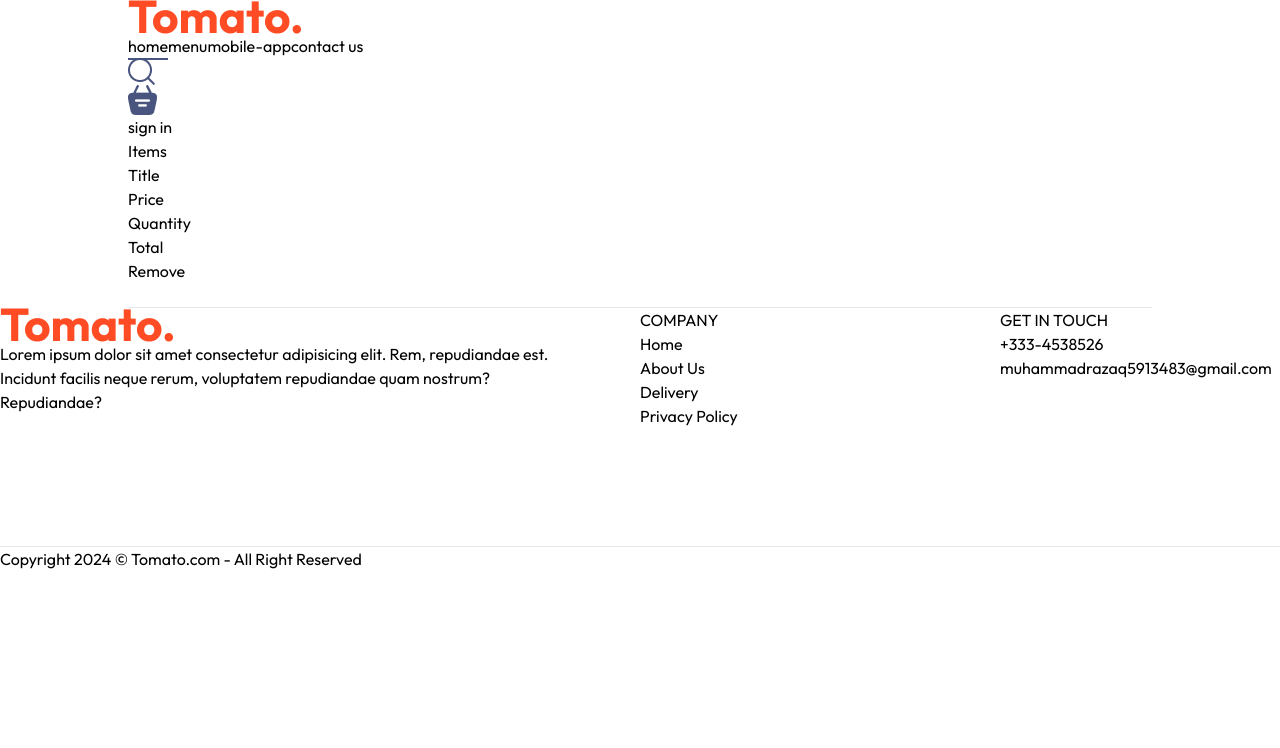
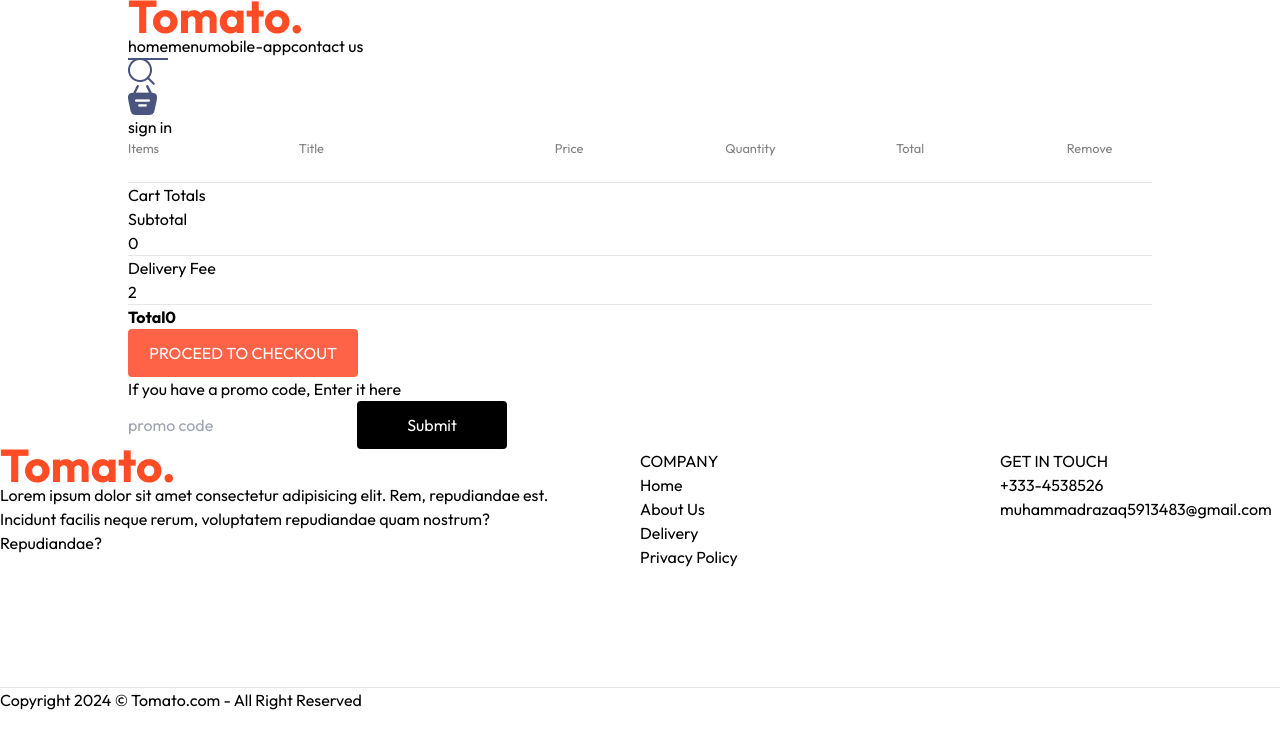
Before and after one commit to muhammadrazaq33/Food_Del, a React (Vite) app in the folder frontend/: page /cart in a window 1280 px wide. Shown: the top 748 px of the page. Built offline with nearby package versions, Linux system fonts and the light colour scheme.

Commit message:
cart css also completed

```diff
--- a/frontend/src/index.css
+++ b/frontend/src/index.css
@@ -113,3 +113,32 @@ body::-webkit-scrollbar{
   font-size: 15px;
   animation: fadeIn 0.5s;
 }
+.cart-item-title{
+  display: grid;
+  grid-template-columns: 1fr 1.5fr 1fr 1fr 1fr 0.5fr;
+  align-items: center;
+  /* justify-items: start; */
+  color: grey;
+  font-size: max(1vw,12px);
+}
+.cart-item{
+  margin: 10px 0px;
+  color: black;
+}
+.cart-btn{
+  border: none;
+  color: white;
+  background-color: tomato;
+  width: max(18vw,200px);
+  padding: 12px 0;
+  border-radius: 4px;
+  cursor: pointer;
+}
+.promo-btn{
+  width: max(10vw,150px);
+  padding: 12px 5px;
+  background-color: black;
+  color: white;
+  border: none;
+  border-radius: 4px;
+}
--- a/frontend/src/pages/Cart/Cart.jsx
+++ b/frontend/src/pages/Cart/Cart.jsx
@@ -4,9 +4,9 @@ import { StoreContext } from '../../Context/StoreContext'
 const Cart = () => {
   const {cartItem,food_list, removeFromCart} = useContext(StoreContext)
   return (
-    <div>
+    <div className="mt-[100px]">
       <div>
-        <div>
+        <div className="cart-item-title">
           <p>Items</p>
           <p>Title</p>
           <p>Price</p>
@@ -20,19 +20,67 @@ const Cart = () => {
           if (cartItem[item._id] > 0) {
             return (
               <div>
-                <img src={item.image} alt="" />
-                <p>{item.name}</p>
-                <p>{item.price}</p>
-                <p>{cartItem[item._id]}</p>
-                <p>{item.price * cartItem[item._id]}</p>
-                <p>x</p>
+                <div className="cart-item-title cart-item">
+                  <img className="w-[50px]" src={item.image} alt="" />
+                  <p>{item.name}</p>
+                  <p>${item.price}</p>
+                  <p>{cartItem[item._id]}</p>
+                  <p>${item.price * cartItem[item._id]}</p>
+                  <p
+                    className="cursor-pointer"
+                    onClick={() => removeFromCart(item._id)}
+                  >
+                    x
+                  </p>
+                </div>
+                <hr className="h-[1px]  border-none bg-[#e2e2e2]" />
               </div>
             );
           }
         })}
       </div>
+      {/* total price - side bar */}
+      <div className="mt-[80px] flex md:flex-row flex-col-reverse  justify-between sm:gap-[12vw] gap-[20px]">
+        <div className="flex-1 flex flex-col gap-[20px]">
+          <h1>Cart Totals</h1>
+          <div>
+            <div className="flex justify-between text-[#555]">
+              <p>Subtotal</p>
+              <p>{0}</p>
+            </div>
+            <hr className="my-[10px]" />
+            <div className="flex justify-between text-[#555]">
+              <p>Delivery Fee</p>
+              <p>{2}</p>
+            </div>
+            <hr className="my-[10px]" />
+            <div className="flex justify-between text-[#555]">
+              <b>Total</b>
+              <b>{0}</b>
+            </div>
+          </div>
+          <button className="cart-btn">PROCEED TO CHECKOUT</button>
+        </div>
+        {/* promo code */}
+        <div className="flex-1   ">
+          <div>
+            <p className="text-[#555]">
+              If you have a promo code, Enter it here
+            </p>
+            <div className="mt-[10px] flex justify-between items-center bg-[#eaeaea] rounded-[4px]">
+              <input
+                className="border-none outline-none pl-[10px] bg-transparent"
+                type="text"
+                placeholder="promo code"
+              />
+              <button className="promo-btn">Submit</button>
+            </div>
+          </div>
+        </div>
+        {/* end of promo code */}
+      </div>
     </div>
-  )
+  );
 }
 
 export default Cart
```
Also changed, not shown: frontend/src/components/Login/Login.jsx (+44 -14 lines).
